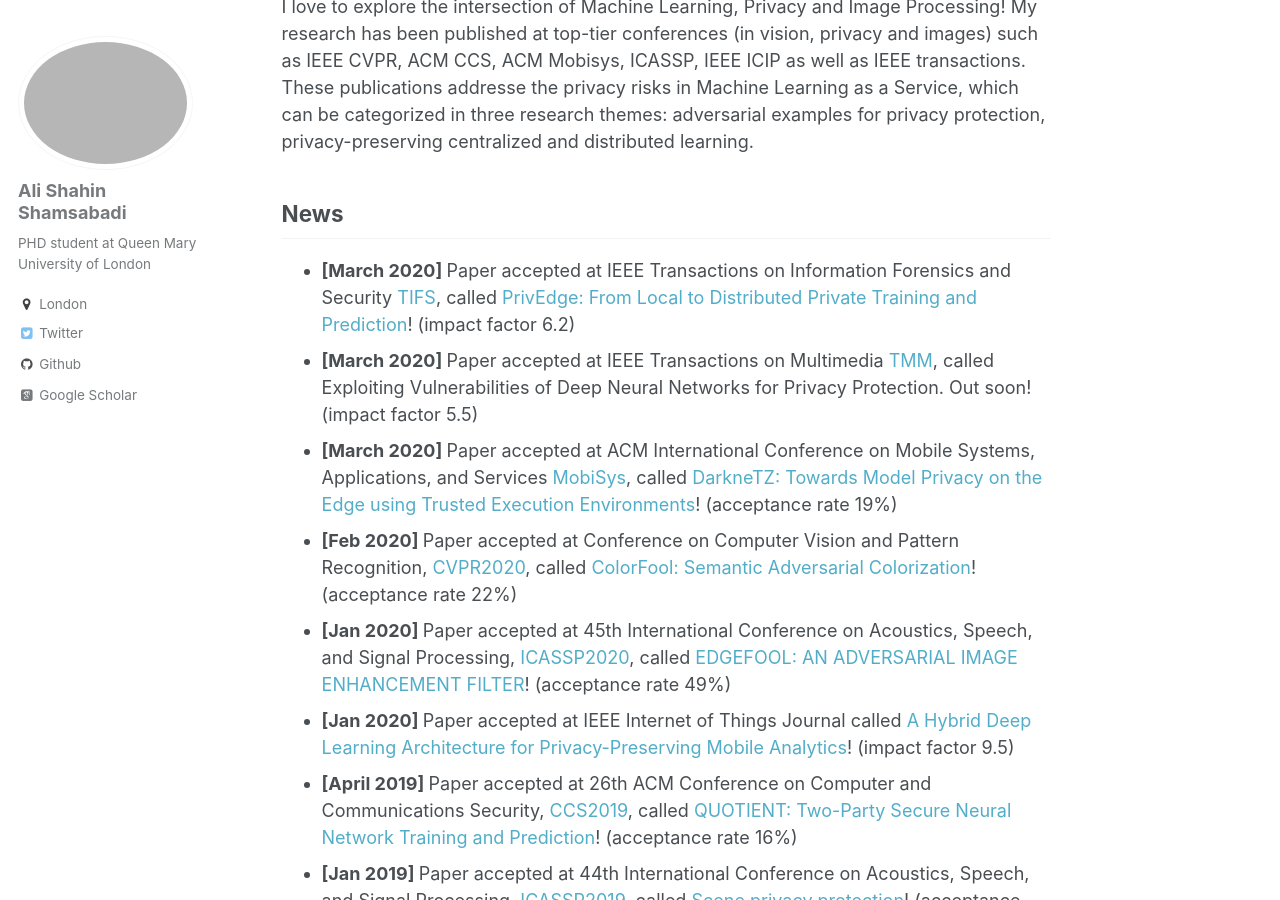
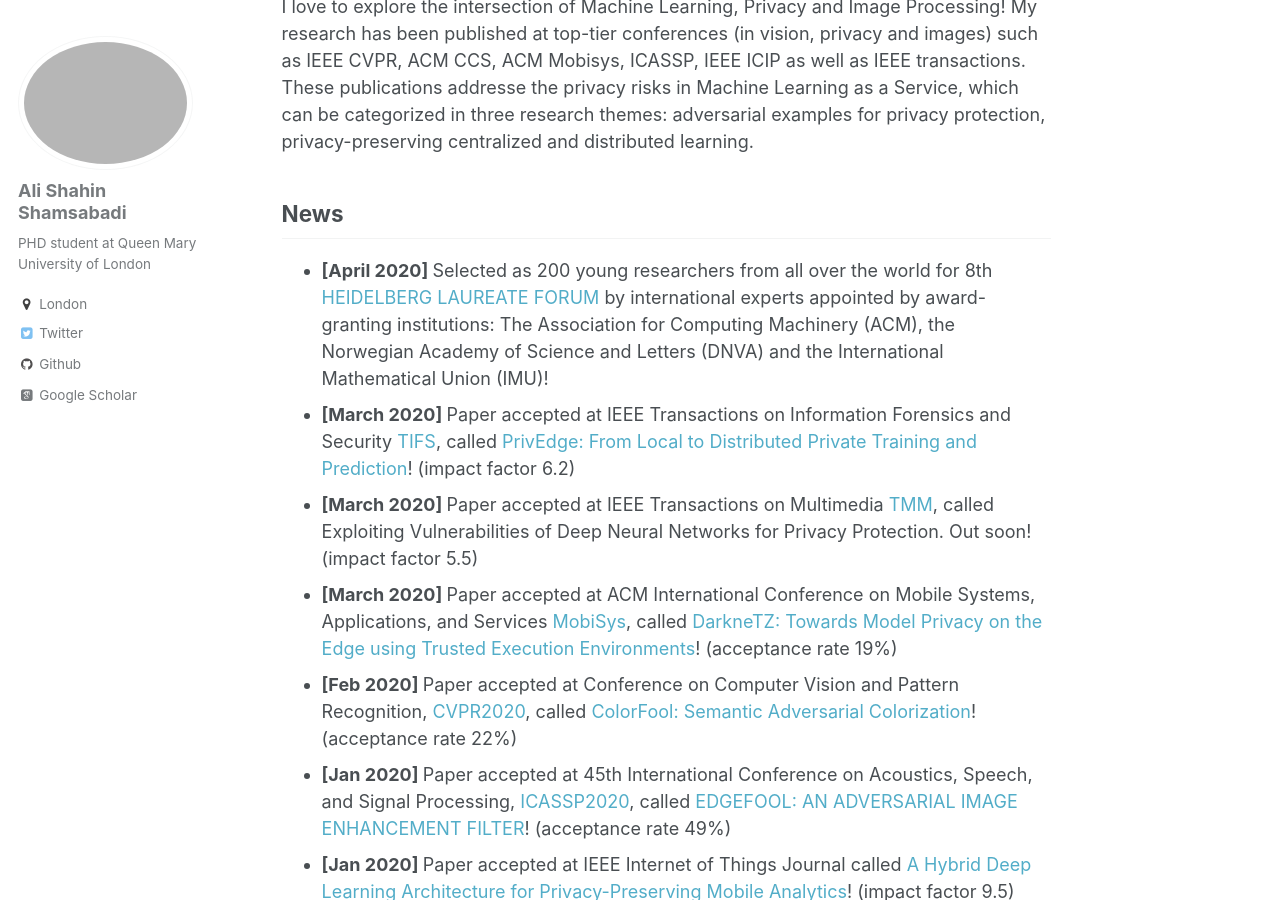
Before and after one commit to AliShahin/AliShahin.github.io, a Jekyll site: the page built from _pages/about.md, in a window 1280 px wide and 900 px high, scrolled down 371 px. Built offline with Jekyll 4.4.1, drawn with Linux system fonts in a browser that asks for light colours; some web fonts are replaced.

Commit message:
Update about.md

```diff
--- a/_pages/about.md
+++ b/_pages/about.md
@@ -15,6 +15,7 @@ I am currently a third-year PhD student of Centre for Intelligent Sensing (CIS)
 I love to explore the intersection of Machine Learning, Privacy and Image Processing! My research has been published at top-tier conferences (in vision, privacy and images) such as IEEE CVPR, ACM CCS, ACM Mobisys, ICASSP, IEEE ICIP as well as IEEE transactions. These publications addresse the privacy risks in Machine Learning as a Service, which can be categorized in three research themes: adversarial examples for privacy protection, privacy-preserving centralized and distributed learning.
 
 ## News
+- <b> [April 2020] </b> Selected as 200 young researchers from all over the world for 8th [HEIDELBERG LAUREATE FORUM](https://www.heidelberg-laureate-forum.org/about-us.html) by international experts appointed by award-granting institutions: The Association for Computing Machinery (ACM), the Norwegian Academy of Science and Letters (DNVA) and the International Mathematical Union (IMU)!
 - <b> [March 2020] </b> Paper accepted at IEEE Transactions on Information Forensics and Security [TIFS](https://ieeexplore.ieee.org/xpl/RecentIssue.jsp?punumber=10206), called [PrivEdge: From Local to Distributed Private Training and Prediction](https://arxiv.org/pdf/2004.05574.pdf)! (impact factor 6.2)
 - <b> [March 2020] </b> Paper accepted at IEEE Transactions on Multimedia [TMM](https://ieeexplore.ieee.org/xpl/RecentIssue.jsp?punumber=6046), called Exploiting Vulnerabilities of Deep Neural Networks for Privacy Protection. Out soon! (impact factor 5.5)
 - <b> [March 2020] </b> Paper accepted at ACM International Conference on Mobile Systems, Applications, and Services [MobiSys](https://www.sigmobile.org/mobisys/2020/), called [DarkneTZ: Towards Model Privacy on the Edge using Trusted Execution Environments](https://arxiv.org/pdf/2004.05703.pdf)! (acceptance rate 19%)
```
